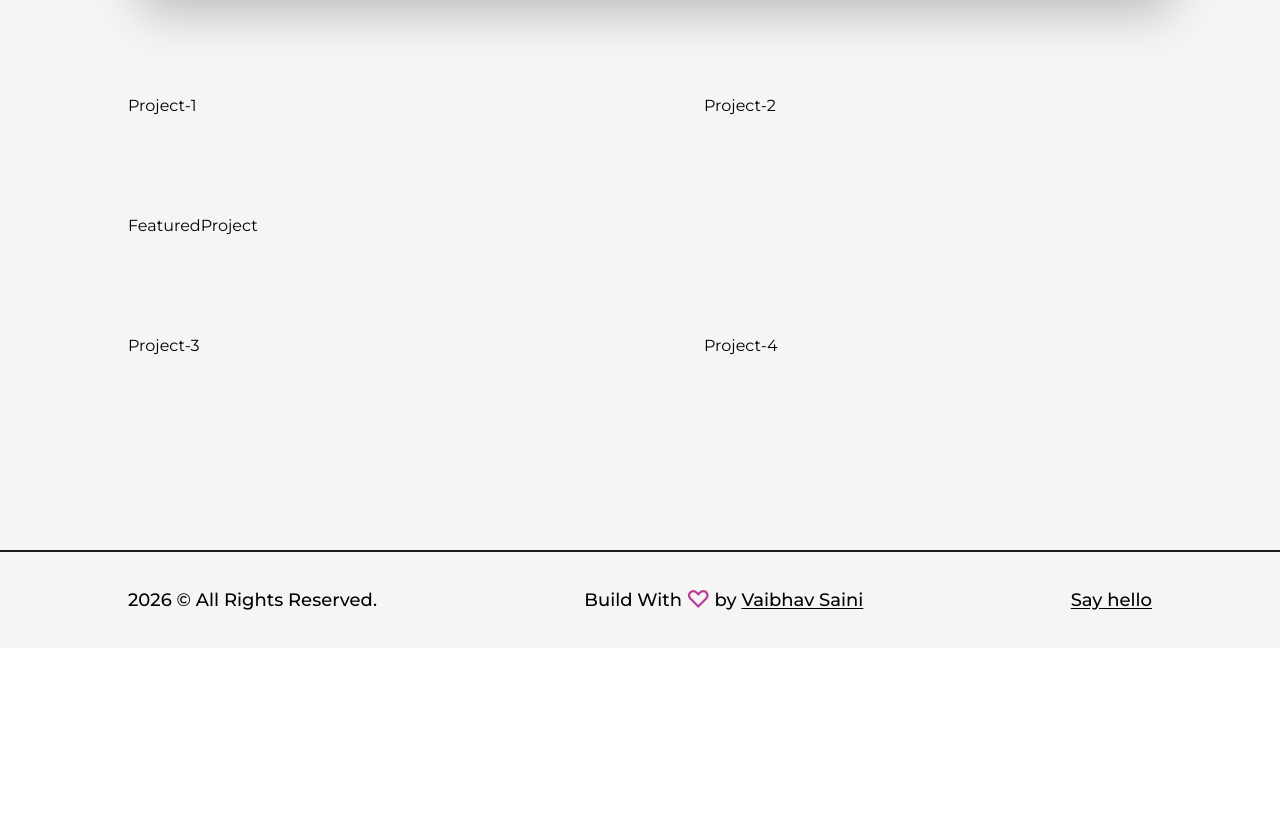
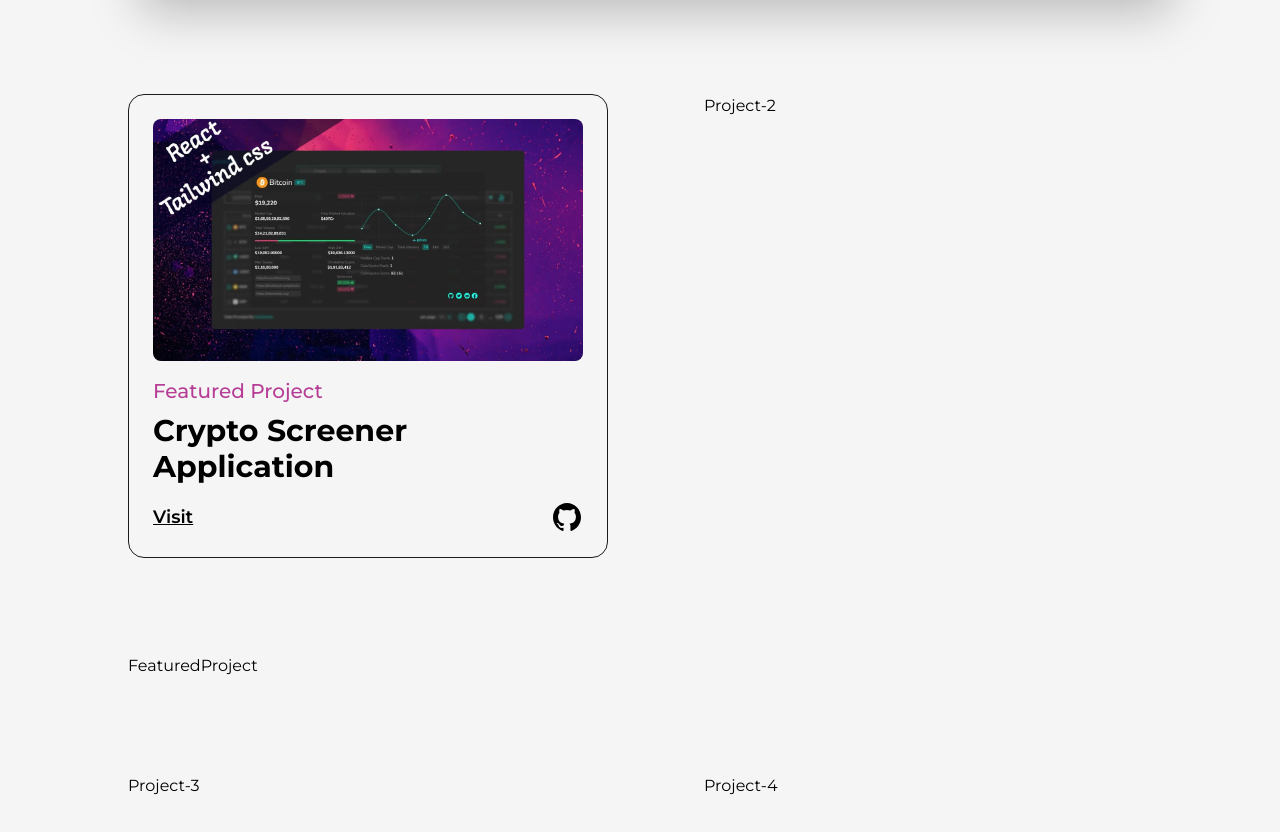
Before and after one commit to vaibhav-saini-dev/portfolio, a Next.js app: page /projects in a window 1280 px wide. Shown: the part 908-1740 px from the top of the page. Before the commit the page ends 1556 px from the top, so only its background shows below. Built offline with nearby package versions, Linux system fonts and the light colour scheme.

Commit message:
Create Project Component

```diff
--- a/src/pages/projects.js
+++ b/src/pages/projects.js
@@ -12,8 +12,10 @@
         <article className="w-full flex items-center justify-between
         rounded-3xl border border-solid border-dark bg-light shadow-2xl p-12
         ">
-            <Link href={link} target="_blank"
-            className="w-1/2 cursor-pointer overflow-hidden rounded-lg"
+            <Link
+                href={link}
+                target="_blank"
+                className="w-1/2 cursor-pointer overflow-hidden rounded-lg"
             >
                 <Image src={img} alt={title} className="w-full h-auto" />
             </Link>
@@ -27,13 +29,44 @@
                 <div className="mt-2 flex items-center">
                     <Link href={github} target="_blank" className="w-10"> <GitHubIcon /> </Link>
                     <Link href={link} target="_blank"
-                    className="ml-4 rounded-lg bg-dark text-light p-2 px-6 text-lg font-semibold"
+                        className="ml-4 rounded-lg bg-dark text-light p-2 px-6 text-lg font-semibold"
                     > Visit Project </Link>
                 </div>
             </div>
         </article>
     )
 }
+
+const Project = ({ title, type, img, link, github }) => {
+    return (
+        <article className="w-full flex flex-col items-center justify-center rounded-2xl
+        border border-solid border-dark bg-light p-6 relative
+        ">
+            <Link
+                href={link}
+                target="_blank"
+                className="w-full cursor-pointer overflow-hidden rounded-lg"
+            >
+                <Image src={img} alt={title} className="w-full h-auto" />
+            </Link>
+
+            <div className="w-full flex flex-col items-start justify-between mt-4">
+                <span className="text-primary font-medium text-xl">{type}</span>
+                <Link href={link} target="_blank" className="hover:underline underline-offset-2">
+                    <h2 className="my-2 w-full text-left text-3xl font-bold">{title}</h2>
+                </Link>
+                <div className="w-full mt-2 flex items-center justify-between">
+                    <Link href={link} target="_blank"
+                        className="text-lg font-semibold underline"
+                    > Visit
+                    </Link>
+                    <Link href={github} target="_blank" className="w-8"> <GitHubIcon /> </Link>
+                </div>
+            </div>
+        </article>
+    )
+}
+
 const projects = () => {
     return (
         <>
@@ -44,7 +77,7 @@
             <main className="w-full mb-16 flex flex-col items-center justify-center">
                 <Layout className="pt-16">
                     <AnimatedText text="Imagination Trumps Knowledge!"
-                    className="mb-16"
+                        className="mb-16"
                     />
                     {/* gap-24 is the gap between x and y */}
                     <div className="grid grid-cols-12 gap-24">
@@ -61,7 +94,13 @@
                             />
                         </div>
                         <div className="col-span-6">
-                            Project-1
+                            <Project
+                                type="Featured Project"
+                                title="Crypto Screener Application"
+                                img={project1}
+                                link="/"
+                                github="/"
+                            />
                         </div>
                         <div className="col-span-6">
                             Project-2
```
